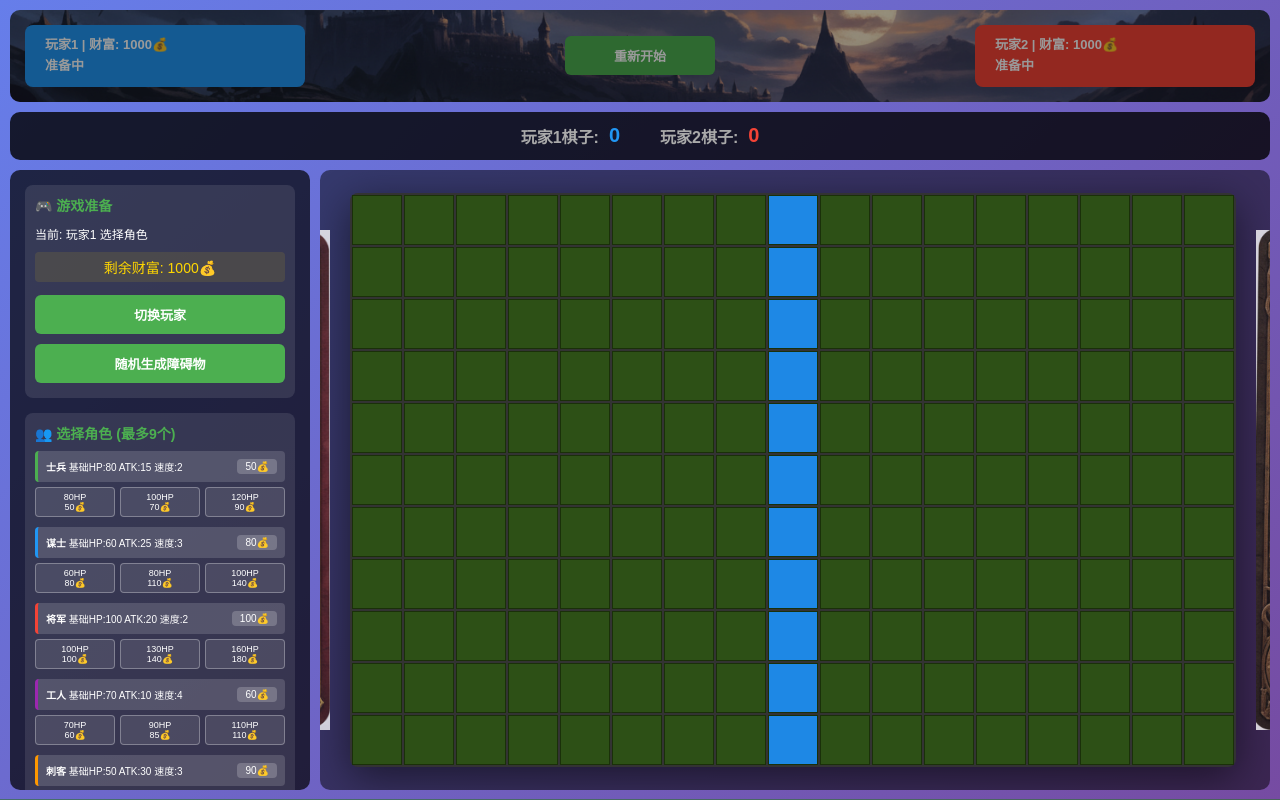
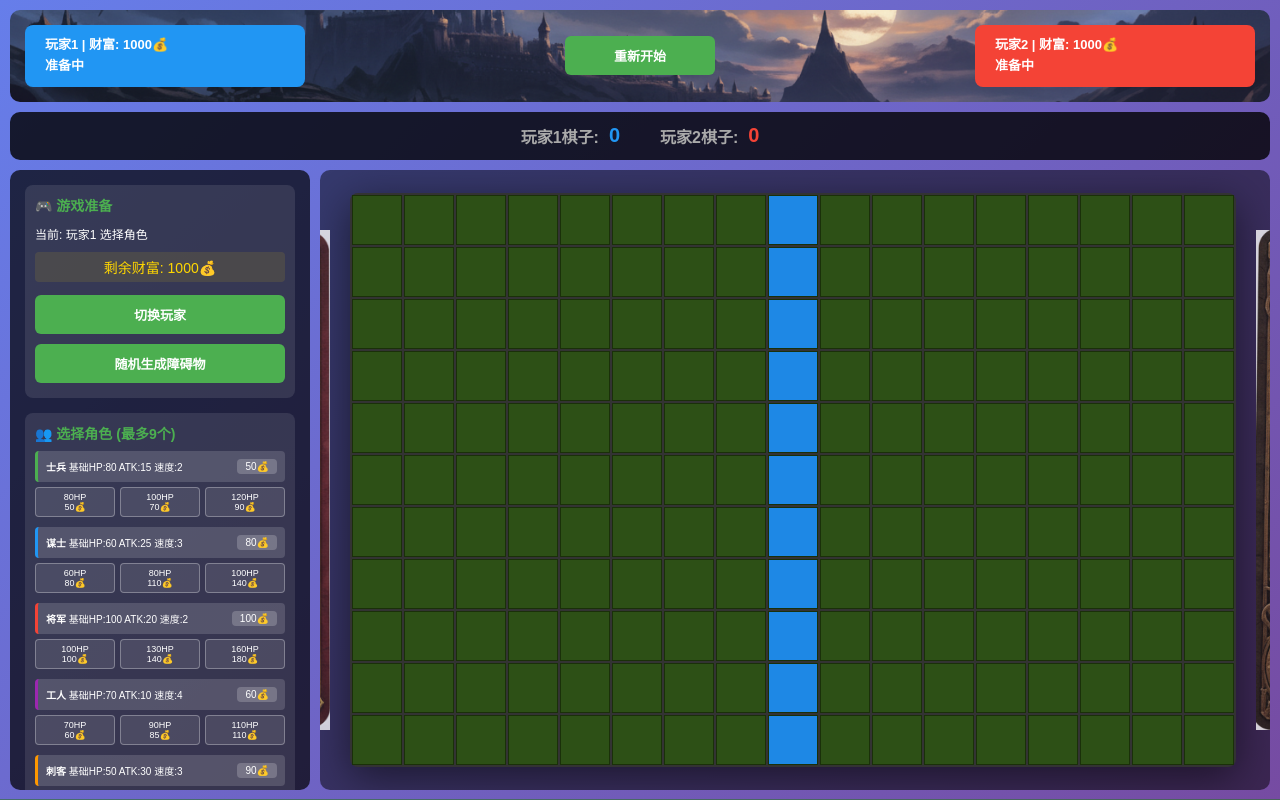
Before and after one commit to bingel2006/chess, a plain HTML site: page index.html in a window 1280 px wide. Drawn offline with Linux system fonts and the light colour scheme.

Commit message:
Update index.html

```diff
--- a/index.html
+++ b/index.html
@@ -29,17 +29,7 @@
     position: relative;  /* 为叠加层准备 */
     z-index: 2;
 }
-#top-bar::before {  /* 可选：添加半透明黑层增强对比度 */
-    content: '';
-    position: absolute;
-    top: 0;
-    left: 0;
-    right: 0;
-    bottom: 0;
-    background: rgba(0,0,0,0.4);  /* 调整透明度 0.4-0.7，根据图片亮度 */
-    border-radius: 10px;
-    z-index: 1;
-}
+
         .player-info {
             padding: 10px 20px;
             border-radius: 8px;
```
